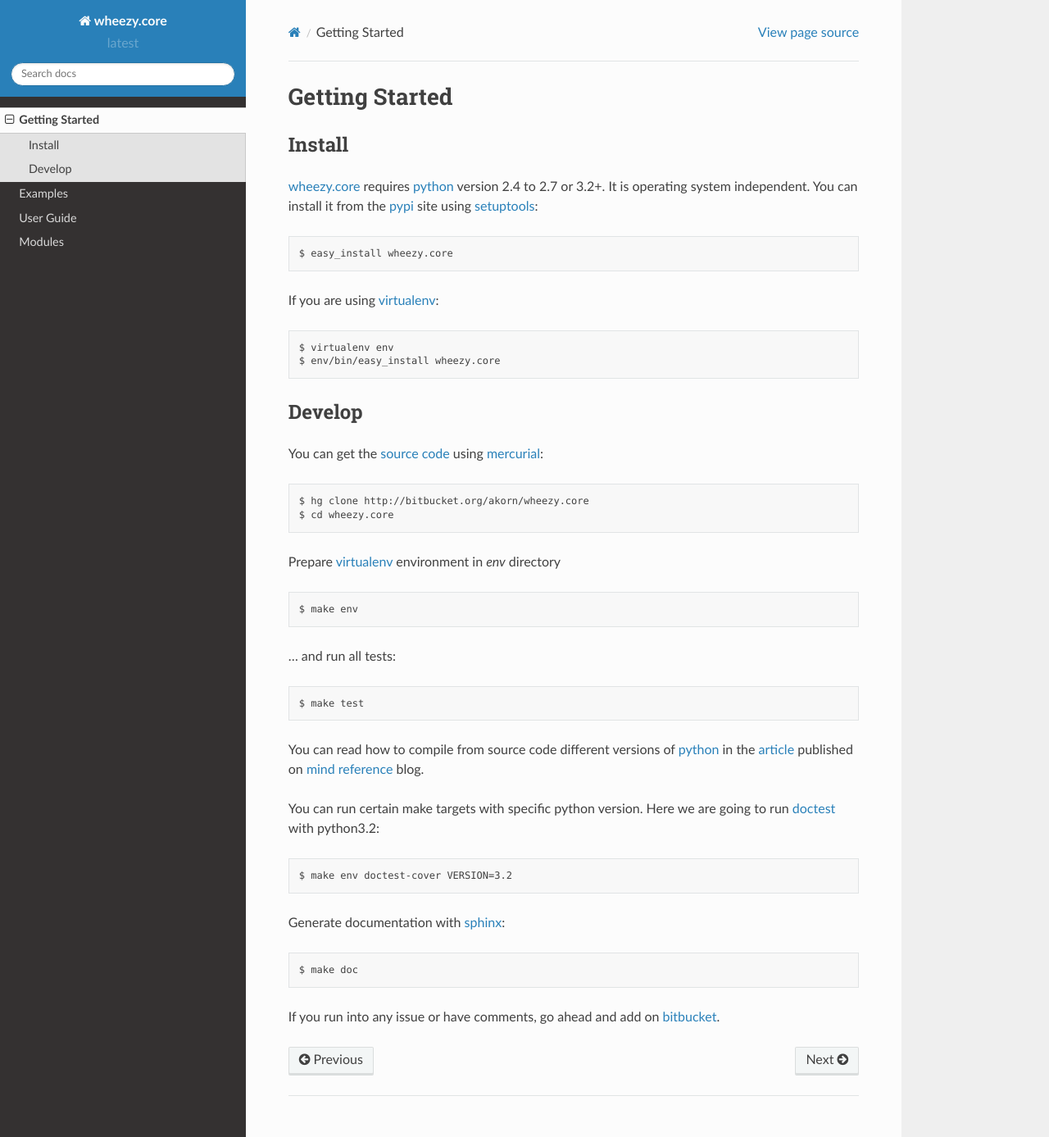
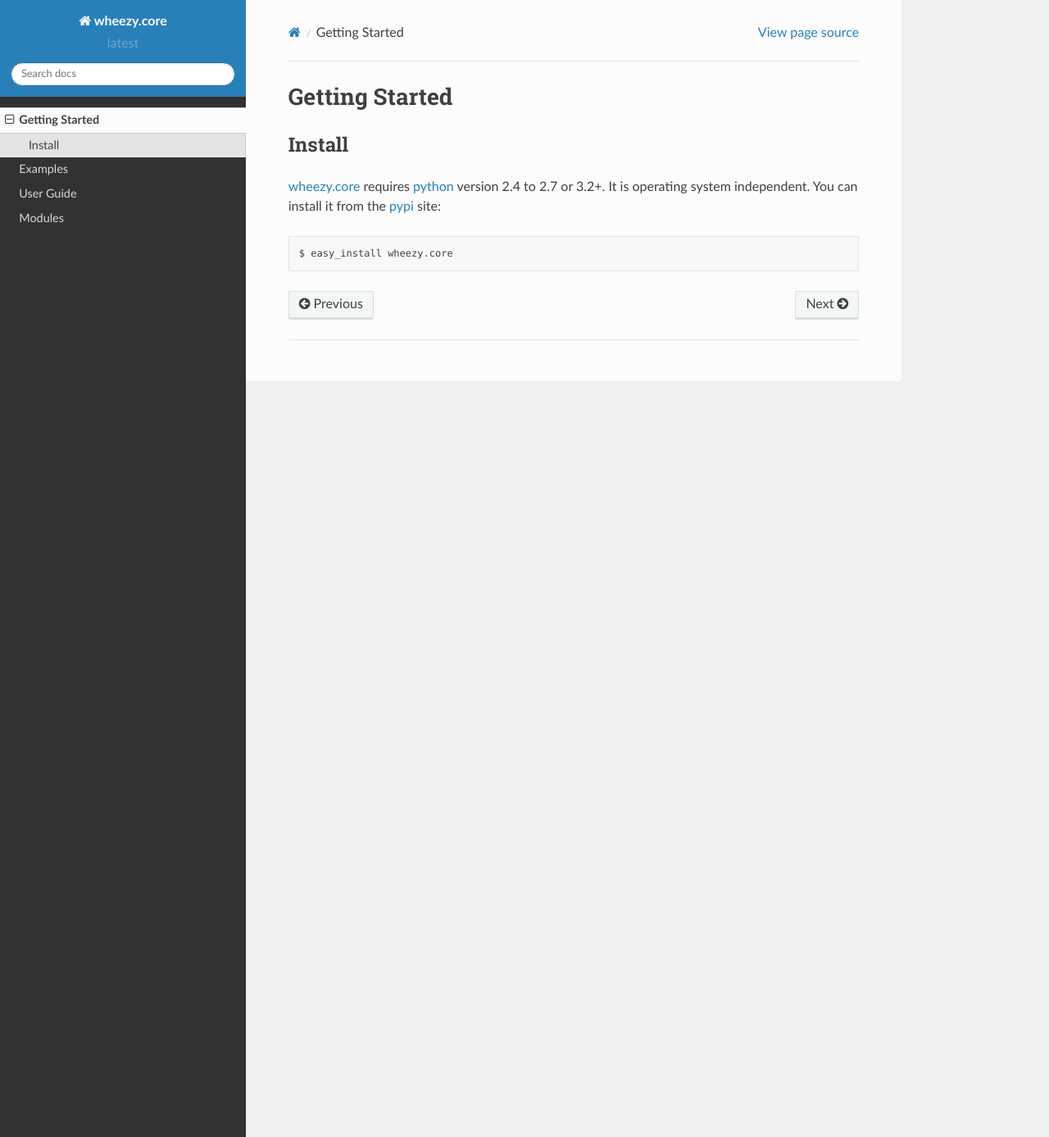
Before and after one commit to akornatskyy/wheezy.core, a Sphinx documentation site: the page built from doc/gettingstarted.rst, in a window 1280 px wide and 1387 px high. Shown: the whole window at 82% size. Built offline with Sphinx 7.4.7 and the Read the Docs theme 2.0.0, drawn with Linux system fonts in a browser that asks for light colours.

Commit message:
Minor cleanup in docs.

```diff
--- a/doc/gettingstarted.rst
+++ b/doc/gettingstarted.rst
@@ -6,55 +6,9 @@
 -------
 
 :ref:`wheezy.core` requires `python`_ version 2.4 to 2.7 or 3.2+. It is
-operating system independent. You can install it from the `pypi`_ site
-using `setuptools`_::
+operating system independent. You can install it from the `pypi`_ site::
 
     $ easy_install wheezy.core
 
-If you are using `virtualenv`_::
-
-    $ virtualenv env
-    $ env/bin/easy_install wheezy.core
-
-Develop
--------
-
-You can get the `source code`_ using `mercurial`_::
-
-    $ hg clone http://bitbucket.org/akorn/wheezy.core
-    $ cd wheezy.core
-
-Prepare `virtualenv`_ environment in *env* directory ::
-
-    $ make env
-
-... and run all tests::
-
-    $ make test
-
-You can read how to compile from source code different versions of
-`python`_ in the `article`_ published on `mind reference`_ blog.
-
-You can run certain make targets with specific python version. Here
-we are going to run `doctest`_ with python3.2::
-
-    $ make env doctest-cover VERSION=3.2
-
-Generate documentation with `sphinx`_::
-
-	$ make doc
-
-If you run into any issue or have comments, go ahead and add on
-`bitbucket`_.
-
 .. _`pypi`: http://pypi.python.org/pypi/wheezy.core
 .. _`python`: http://www.python.org
-.. _`setuptools`: http://pypi.python.org/pypi/setuptools
-.. _`bitbucket`: http://bitbucket.org/akorn/wheezy.core/issues
-.. _`source code`: http://bitbucket.org/akorn/wheezy.core/src
-.. _`mercurial`: http://mercurial.selenic.com/
-.. _`virtualenv`: http://pypi.python.org/pypi/virtualenv
-.. _`article`: http://mindref.blogspot.com/2011/09/compile-python-from-source.html
-.. _`mind reference`: http://mindref.blogspot.com/
-.. _`doctest`: http://docs.python.org/library/doctest.html
-.. _`sphinx`: http://sphinx.pocoo.org/
```
Also changed, not shown: doc/examples.rst (+3 -4 lines).
